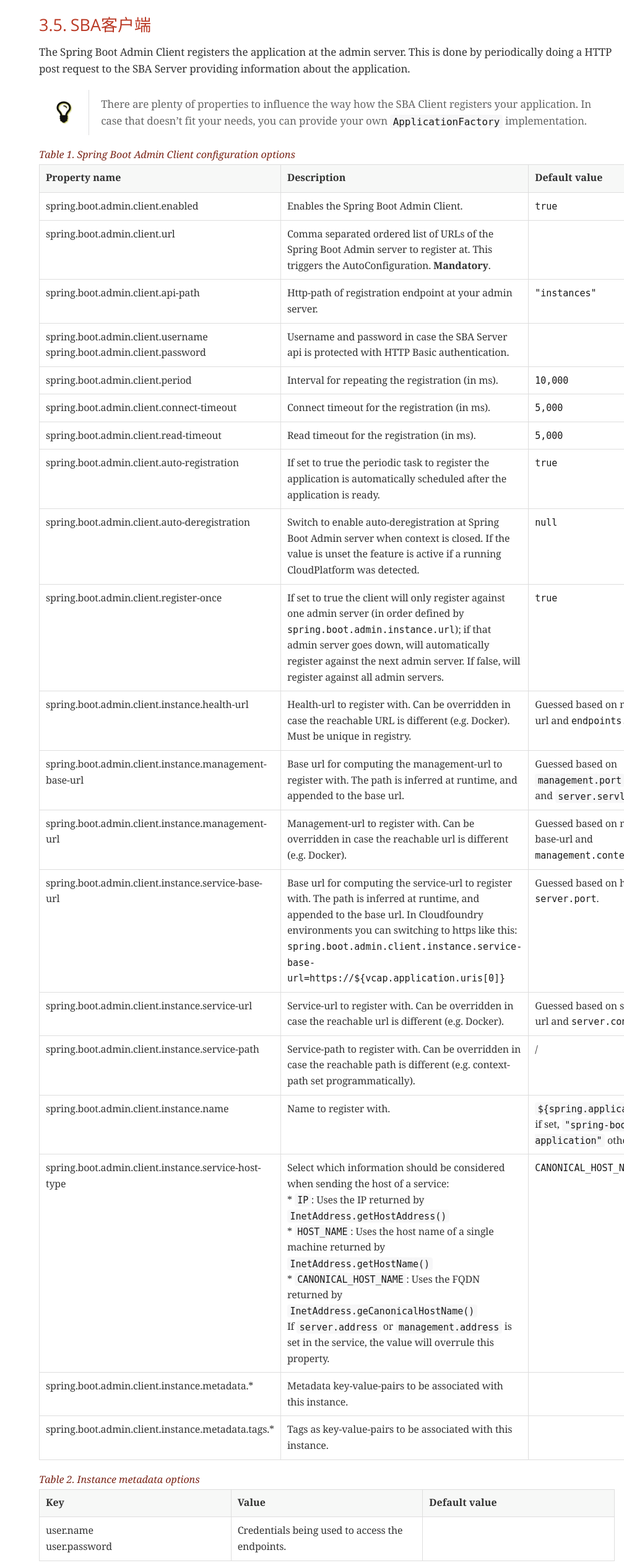
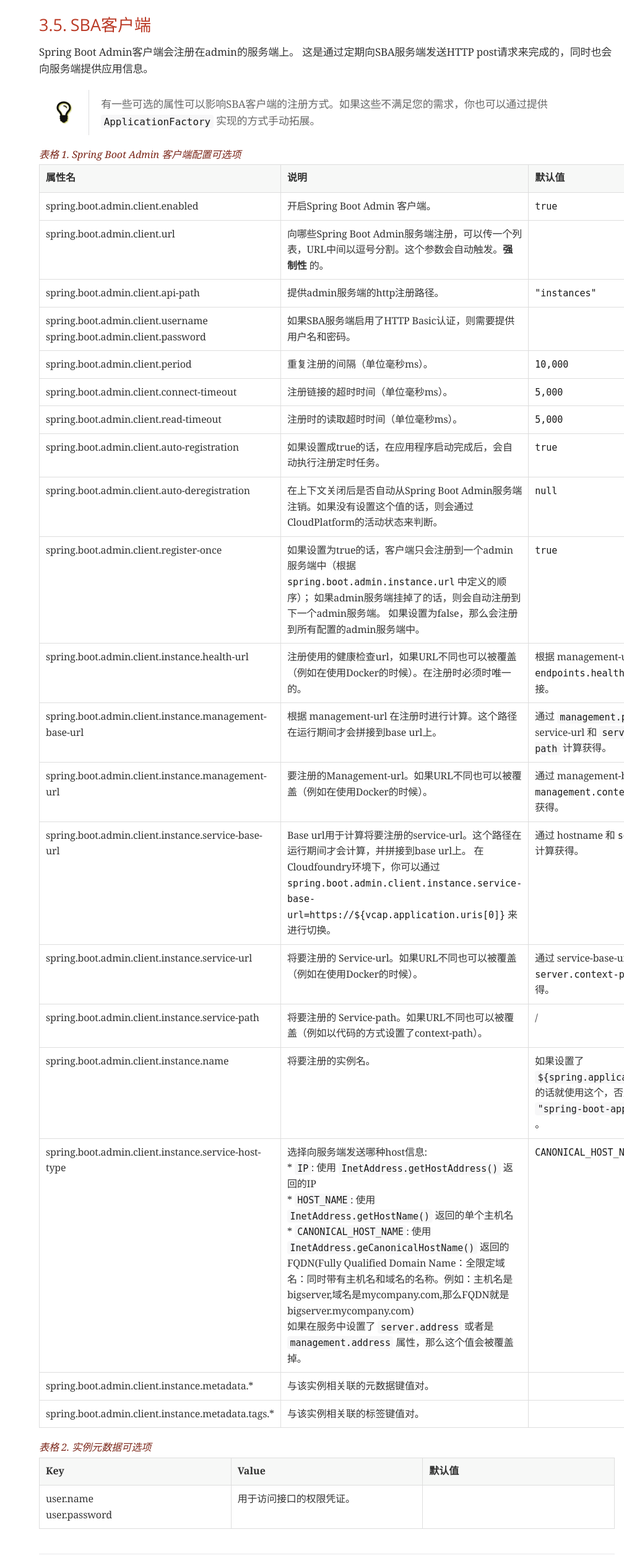
Before and after one commit to qq253498229/docs-spring-boot-admin-docs-chinese, a website: page docs/index.html in a window 1280 px wide. Shown: the part 8334-10855 px from the top of the page at 62% size, without its empty margins (272-1280 px from the left). Drawn offline with nearby package versions, Linux system fonts and the light colour scheme; a web font is replaced by a local one.

Commit message:
客户端

```diff
--- a/docs/index.html
+++ b/docs/index.html
@@ -1140,8 +1140,8 @@
 <div class="sect2">
 <h3 id="spring-boot-admin-client"><a class="anchor" href="#spring-boot-admin-client"></a><a class="link" href="#spring-boot-admin-client">3.5. SBA客户端</a></h3>
 <div class="paragraph">
-<p>The Spring Boot Admin Client registers the application at the admin server.
-This is done by periodically doing a HTTP post request to the SBA Server providing information about the application.</p>
+<p>Spring Boot Admin客户端会注册在admin的服务端上。
+这是通过定期向SBA服务端发送HTTP post请求来完成的，同时也会向服务端提供应用信息。</p>
 </div>
 <div class="admonitionblock tip">
 <table>
@@ -1150,14 +1150,13 @@
 <i class="fa icon-tip" title="Tip"></i>
 </td>
 <td class="content">
-There are plenty of properties to influence the way how the SBA Client registers your application.
-In case that doesn&#8217;t fit your needs, you can provide your own <code>ApplicationFactory</code> implementation.
+有一些可选的属性可以影响SBA客户端的注册方式。如果这些不满足您的需求，你也可以通过提供 <code>ApplicationFactory</code> 实现的方式手动拓展。
 </td>
 </tr>
 </table>
 </div>
 <table class="tableblock frame-all grid-all stretch">
-<caption class="title">Table 1. Spring Boot Admin Client configuration options</caption>
+<caption class="title">表格 1. Spring Boot Admin 客户端配置可选项</caption>
 <colgroup>
 <col style="width: 33.3333%;">
 <col style="width: 33.3333%;">
@@ -1165,121 +1164,124 @@
 </colgroup>
 <thead>
 <tr>
-<th class="tableblock halign-left valign-top">Property name</th>
-<th class="tableblock halign-left valign-top">Description</th>
-<th class="tableblock halign-left valign-top">Default value</th>
+<th class="tableblock halign-left valign-top">属性名</th>
+<th class="tableblock halign-left valign-top">说明</th>
+<th class="tableblock halign-left valign-top">默认值</th>
 </tr>
 </thead>
 <tbody>
 <tr>
 <td class="tableblock halign-left valign-top"><p class="tableblock">spring.boot.admin.client.enabled</p></td>
-<td class="tableblock halign-left valign-top"><p class="tableblock">Enables the Spring Boot Admin Client.</p></td>
+<td class="tableblock halign-left valign-top"><p class="tableblock">开启Spring Boot Admin 客户端。</p></td>
 <td class="tableblock halign-left valign-top"><p class="tableblock"><code>true</code></p></td>
 </tr>
 <tr>
 <td class="tableblock halign-left valign-top"><p class="tableblock">spring.boot.admin.client.url</p></td>
-<td class="tableblock halign-left valign-top"><p class="tableblock">Comma separated ordered list of URLs of the Spring Boot Admin server to register at. This triggers the AutoConfiguration. <strong>Mandatory</strong>.</p></td>
+<td class="tableblock halign-left valign-top"><p class="tableblock">向哪些Spring Boot Admin服务端注册，可以传一个列表，URL中间以逗号分割。这个参数会自动触发。<strong>强制性</strong> 的。</p></td>
 <td class="tableblock halign-left valign-top"></td>
 </tr>
 <tr>
 <td class="tableblock halign-left valign-top"><p class="tableblock">spring.boot.admin.client.api-path</p></td>
-<td class="tableblock halign-left valign-top"><p class="tableblock">Http-path of registration endpoint at your admin server.</p></td>
+<td class="tableblock halign-left valign-top"><p class="tableblock">提供admin服务端的http注册路径。</p></td>
 <td class="tableblock halign-left valign-top"><p class="tableblock"><code>"instances"</code></p></td>
 </tr>
 <tr>
 <td class="tableblock halign-left valign-top"><p class="tableblock">spring.boot.admin.client.username<br>
 spring.boot.admin.client.password</p></td>
-<td class="tableblock halign-left valign-top"><p class="tableblock">Username and password in case the SBA Server api is protected with HTTP Basic authentication.</p></td>
+<td class="tableblock halign-left valign-top"><p class="tableblock">如果SBA服务端启用了HTTP Basic认证，则需要提供用户名和密码。</p></td>
 <td class="tableblock halign-left valign-top"></td>
 </tr>
 <tr>
 <td class="tableblock halign-left valign-top"><p class="tableblock">spring.boot.admin.client.period</p></td>
-<td class="tableblock halign-left valign-top"><p class="tableblock">Interval for repeating the registration (in ms).</p></td>
+<td class="tableblock halign-left valign-top"><p class="tableblock">重复注册的间隔（单位毫秒ms）。</p></td>
 <td class="tableblock halign-left valign-top"><p class="tableblock"><code>10,000</code></p></td>
 </tr>
 <tr>
 <td class="tableblock halign-left valign-top"><p class="tableblock">spring.boot.admin.client.connect-timeout</p></td>
-<td class="tableblock halign-left valign-top"><p class="tableblock">Connect timeout for the registration (in ms).</p></td>
+<td class="tableblock halign-left valign-top"><p class="tableblock">注册链接的超时时间（单位毫秒ms）。</p></td>
 <td class="tableblock halign-left valign-top"><p class="tableblock"><code>5,000</code></p></td>
 </tr>
 <tr>
 <td class="tableblock halign-left valign-top"><p class="tableblock">spring.boot.admin.client.read-timeout</p></td>
-<td class="tableblock halign-left valign-top"><p class="tableblock">Read timeout for the registration (in ms).</p></td>
+<td class="tableblock halign-left valign-top"><p class="tableblock">注册时的读取超时时间（单位毫秒ms）。</p></td>
 <td class="tableblock halign-left valign-top"><p class="tableblock"><code>5,000</code></p></td>
 </tr>
 <tr>
 <td class="tableblock halign-left valign-top"><p class="tableblock">spring.boot.admin.client.auto-registration</p></td>
-<td class="tableblock halign-left valign-top"><p class="tableblock">If set to true the periodic task to register the application is automatically scheduled after the application is ready.</p></td>
+<td class="tableblock halign-left valign-top"><p class="tableblock">如果设置成true的话，在应用程序启动完成后，会自动执行注册定时任务。</p></td>
 <td class="tableblock halign-left valign-top"><p class="tableblock"><code>true</code></p></td>
 </tr>
 <tr>
 <td class="tableblock halign-left valign-top"><p class="tableblock">spring.boot.admin.client.auto-deregistration</p></td>
-<td class="tableblock halign-left valign-top"><p class="tableblock">Switch to enable auto-deregistration at Spring Boot Admin server when context is closed. If the value is unset the feature is active if a running CloudPlatform was detected.</p></td>
+<td class="tableblock halign-left valign-top"><p class="tableblock">在上下文关闭后是否自动从Spring Boot Admin服务端注销。如果没有设置这个值的话，则会通过CloudPlatform的活动状态来判断。</p></td>
 <td class="tableblock halign-left valign-top"><p class="tableblock"><code>null</code></p></td>
 </tr>
 <tr>
 <td class="tableblock halign-left valign-top"><p class="tableblock">spring.boot.admin.client.register-once</p></td>
-<td class="tableblock halign-left valign-top"><p class="tableblock">If set to true the client will only register against one admin server (in order defined by <code>spring.boot.admin.instance.url</code>); if that admin server goes down, will automatically register against the next admin server. If false, will register against all admin servers.</p></td>
+<td class="tableblock halign-left valign-top"><p class="tableblock">如果设置为true的话，客户端只会注册到一个admin服务端中（根据 <code>spring.boot.admin.instance.url</code> 中定义的顺序）；
+如果admin服务端挂掉了的话，则会自动注册到下一个admin服务端。
+如果设置为false，那么会注册到所有配置的admin服务端中。</p></td>
 <td class="tableblock halign-left valign-top"><p class="tableblock"><code>true</code></p></td>
 </tr>
 <tr>
 <td class="tableblock halign-left valign-top"><p class="tableblock">spring.boot.admin.client.instance.health-url</p></td>
-<td class="tableblock halign-left valign-top"><p class="tableblock">Health-url to register with. Can be overridden in case the reachable URL is different (e.g. Docker). Must be unique in registry.</p></td>
-<td class="tableblock halign-left valign-top"><p class="tableblock">Guessed based on management-url and <code>endpoints.health.id</code>.</p></td>
+<td class="tableblock halign-left valign-top"><p class="tableblock">注册使用的健康检查url，如果URL不同也可以被覆盖（例如在使用Docker的时候）。在注册时必须时唯一的。</p></td>
+<td class="tableblock halign-left valign-top"><p class="tableblock">根据 management-url 和 <code>endpoints.health.id</code> 进行拼接。</p></td>
 </tr>
 <tr>
 <td class="tableblock halign-left valign-top"><p class="tableblock">spring.boot.admin.client.instance.management-base-url</p></td>
-<td class="tableblock halign-left valign-top"><p class="tableblock">Base url for computing the management-url to register with. The path is inferred at runtime, and appended to the base url.</p></td>
-<td class="tableblock halign-left valign-top"><p class="tableblock">Guessed based on <code>management.port</code>, service-url and <code>server.servlet-path</code>.</p></td>
+<td class="tableblock halign-left valign-top"><p class="tableblock">根据 management-url 在注册时进行计算。这个路径在运行期间才会拼接到base url上。</p></td>
+<td class="tableblock halign-left valign-top"><p class="tableblock">通过 <code>management.port</code> 、 service-url 和 <code>server.servlet-path</code> 计算获得。</p></td>
 </tr>
 <tr>
 <td class="tableblock halign-left valign-top"><p class="tableblock">spring.boot.admin.client.instance.management-url</p></td>
-<td class="tableblock halign-left valign-top"><p class="tableblock">Management-url to register with. Can be overridden in case the reachable url is different (e.g. Docker).</p></td>
-<td class="tableblock halign-left valign-top"><p class="tableblock">Guessed based on management-base-url and <code>management.context-path</code>.</p></td>
+<td class="tableblock halign-left valign-top"><p class="tableblock">要注册的Management-url。如果URL不同也可以被覆盖（例如在使用Docker的时候）。</p></td>
+<td class="tableblock halign-left valign-top"><p class="tableblock">通过 management-base-url 和 <code>management.context-path</code> 计算获得。</p></td>
 </tr>
 <tr>
 <td class="tableblock halign-left valign-top"><p class="tableblock">spring.boot.admin.client.instance.service-base-url</p></td>
-<td class="tableblock halign-left valign-top"><p class="tableblock">Base url for computing the service-url to register with. The path is inferred at runtime, and appended to the base url. In Cloudfoundry environments you can switching to https like this: <code>spring.boot.admin.client.instance.service-base-url=https://${vcap.application.uris[0]}</code></p></td>
-<td class="tableblock halign-left valign-top"><p class="tableblock">Guessed based on hostname, <code>server.port</code>.</p></td>
+<td class="tableblock halign-left valign-top"><p class="tableblock">Base url用于计算将要注册的service-url。这个路径在运行期间才会计算，并拼接到base url上。
+在Cloudfoundry环境下，你可以通过 <code>spring.boot.admin.client.instance.service-base-url=https://${vcap.application.uris[0]}</code> 来进行切换。</p></td>
+<td class="tableblock halign-left valign-top"><p class="tableblock">通过 hostname 和 <code>server.port</code> 计算获得。</p></td>
 </tr>
 <tr>
 <td class="tableblock halign-left valign-top"><p class="tableblock">spring.boot.admin.client.instance.service-url</p></td>
-<td class="tableblock halign-left valign-top"><p class="tableblock">Service-url to register with. Can be overridden in case the reachable url is different (e.g. Docker).</p></td>
-<td class="tableblock halign-left valign-top"><p class="tableblock">Guessed based on service-base-url and <code>server.context-path</code>.</p></td>
+<td class="tableblock halign-left valign-top"><p class="tableblock">将要注册的 Service-url。如果URL不同也可以被覆盖（例如在使用Docker的时候）。</p></td>
+<td class="tableblock halign-left valign-top"><p class="tableblock">通过 service-base-url 和 <code>server.context-path</code> 计算获得。</p></td>
 </tr>
 <tr>
 <td class="tableblock halign-left valign-top"><p class="tableblock">spring.boot.admin.client.instance.service-path</p></td>
-<td class="tableblock halign-left valign-top"><p class="tableblock">Service-path to register with. Can be overridden in case the reachable path is different (e.g. context-path set programmatically).</p></td>
+<td class="tableblock halign-left valign-top"><p class="tableblock">将要注册的 Service-path。如果URL不同也可以被覆盖（例如以代码的方式设置了context-path）。</p></td>
 <td class="tableblock halign-left valign-top"><p class="tableblock">/</p></td>
 </tr>
 <tr>
 <td class="tableblock halign-left valign-top"><p class="tableblock">spring.boot.admin.client.instance.name</p></td>
-<td class="tableblock halign-left valign-top"><p class="tableblock">Name to register with.</p></td>
-<td class="tableblock halign-left valign-top"><p class="tableblock"><code>${spring.application.name}</code> if set, <code>"spring-boot-application"</code> otherwise.</p></td>
+<td class="tableblock halign-left valign-top"><p class="tableblock">将要注册的实例名。</p></td>
+<td class="tableblock halign-left valign-top"><p class="tableblock">如果设置了 <code>${spring.application.name}</code> 的话就使用这个，否则会使用 <code>"spring-boot-application"</code> 。</p></td>
 </tr>
 <tr>
 <td class="tableblock halign-left valign-top"><p class="tableblock">spring.boot.admin.client.instance.service-host-type</p></td>
-<td class="tableblock halign-left valign-top"><p class="tableblock">Select which information should be considered when sending the host of a service:<br>
-    * <code>IP</code>: Uses the IP returned by <code>InetAddress.getHostAddress()</code><br>
-    * <code>HOST_NAME</code>: Uses the host name of a single machine returned by <code>InetAddress.getHostName()</code><br>
-    * <code>CANONICAL_HOST_NAME</code>: Uses the FQDN returned by <code>InetAddress.geCanonicalHostName()</code><br>
-    If <code>server.address</code> or <code>management.address</code> is set in the service, the value will overrule this property.</p></td>
+<td class="tableblock halign-left valign-top"><p class="tableblock">选择向服务端发送哪种host信息:<br>
+    * <code>IP</code>: 使用 <code>InetAddress.getHostAddress()</code> 返回的IP<br>
+    * <code>HOST_NAME</code>: 使用 <code>InetAddress.getHostName()</code> 返回的单个主机名<br>
+    * <code>CANONICAL_HOST_NAME</code>: 使用 <code>InetAddress.geCanonicalHostName()</code> 返回的FQDN(Fully Qualified Domain Name：全限定域名：同时带有主机名和域名的名称。例如：主机名是bigserver,域名是mycompany.com,那么FQDN就是bigserver.mycompany.com)<br>
+    如果在服务中设置了 <code>server.address</code> 或者是 <code>management.address</code> 属性，那么这个值会被覆盖掉。</p></td>
 <td class="tableblock halign-left valign-top"><p class="tableblock"><code>CANONICAL_HOST_NAME</code></p></td>
 </tr>
 <tr>
 <td class="tableblock halign-left valign-top"><p class="tableblock">spring.boot.admin.client.instance.metadata.*</p></td>
-<td class="tableblock halign-left valign-top"><p class="tableblock">Metadata key-value-pairs to be associated with this instance.</p></td>
+<td class="tableblock halign-left valign-top"><p class="tableblock">与该实例相关联的元数据键值对。</p></td>
 <td class="tableblock halign-left valign-top"></td>
 </tr>
 <tr>
 <td class="tableblock halign-left valign-top"><p class="tableblock">spring.boot.admin.client.instance.metadata.tags.*</p></td>
-<td class="tableblock halign-left valign-top"><p class="tableblock">Tags as key-value-pairs to be associated with this instance.</p></td>
+<td class="tableblock halign-left valign-top"><p class="tableblock">与该实例相关联的标签键值对。</p></td>
 <td class="tableblock halign-left valign-top"></td>
 </tr>
 </tbody>
 </table>
 <table class="tableblock frame-all grid-all stretch">
-<caption class="title">Table 2. Instance metadata options</caption>
+<caption class="title">表格 2. 实例元数据可选项</caption>
 <colgroup>
 <col style="width: 33.3333%;">
 <col style="width: 33.3333%;">
@@ -1289,14 +1291,14 @@
 <tr>
 <th class="tableblock halign-left valign-top">Key</th>
 <th class="tableblock halign-left valign-top">Value</th>
-<th class="tableblock halign-left valign-top">Default value</th>
+<th class="tableblock halign-left valign-top">默认值</th>
 </tr>
 </thead>
 <tbody>
 <tr>
 <td class="tableblock halign-left valign-top"><p class="tableblock">user.name<br>
 user.password</p></td>
-<td class="tableblock halign-left valign-top"><p class="tableblock">Credentials being used to access the endpoints.</p></td>
+<td class="tableblock halign-left valign-top"><p class="tableblock">用于访问接口的权限凭证。</p></td>
 <td class="tableblock halign-left valign-top"></td>
 </tr>
 </tbody>
@@ -1564,7 +1566,7 @@
 </table>
 </div>
 <table class="tableblock frame-all grid-all stretch">
-<caption class="title">Table 3. Instance metadata options</caption>
+<caption class="title">表格 3. Instance metadata options</caption>
 <colgroup>
 <col style="width: 33.3333%;">
 <col style="width: 33.3333%;">
@@ -1612,7 +1614,7 @@
 </tbody>
 </table>
 <table class="tableblock frame-all grid-all stretch">
-<caption class="title">Table 4. Discovery configuration options</caption>
+<caption class="title">表格 4. Discovery configuration options</caption>
 <colgroup>
 <col style="width: 33.3333%;">
 <col style="width: 33.3333%;">
@@ -1745,7 +1747,7 @@
 </ol>
 </div>
 <table class="tableblock frame-all grid-all stretch">
-<caption class="title">Table 5. Hazelcast configuration options</caption>
+<caption class="title">表格 5. Hazelcast configuration options</caption>
 <colgroup>
 <col style="width: 33.3333%;">
 <col style="width: 33.3333%;">
@@ -1831,7 +1833,7 @@
 <li>
 <p>Configure the mail with the options below</p>
 <table class="tableblock frame-all grid-all stretch">
-<caption class="title">Table 6. Mail notifications configuration options</caption>
+<caption class="title">表格 6. Mail notifications configuration options</caption>
 <colgroup>
 <col style="width: 33.3333%;">
 <col style="width: 33.3333%;">
@@ -1892,7 +1894,7 @@
 <p>To enable <a href="https://www.pagerduty.com/">PagerDuty</a> notifications you just have to add a generic service to your PagerDuty-account and set <code>spring.boot.admin.notify.pagerduty.service-key</code> to the service-key you received.</p>
 </div>
 <table class="tableblock frame-all grid-all stretch">
-<caption class="title">Table 7. PagerDuty notifications configuration options</caption>
+<caption class="title">表格 7. PagerDuty notifications configuration options</caption>
 <colgroup>
 <col style="width: 33.3333%;">
 <col style="width: 33.3333%;">
@@ -1950,7 +1952,7 @@
 <p>To enable <a href="https://www.opsgenie.com/">OpsGenie</a> notifications you just have to add a new JSON Rest API integration to your OpsGenie account and set <code>spring.boot.admin.notify.opsgenie.api-key</code> to the apiKey you received.</p>
 </div>
 <table class="tableblock frame-all grid-all stretch">
-<caption class="title">Table 8. OpsGenie notifications configuration options</caption>
+<caption class="title">表格 8. OpsGenie notifications configuration options</caption>
 <colgroup>
 <col style="width: 33.3333%;">
 <col style="width: 33.3333%;">
@@ -2023,7 +2025,7 @@
 <p>To enable <a href="https://www.hipchat.com/">Hipchat</a> notifications you need to create an API token on your Hipchat account and set the appropriate configuration properties.</p>
 </div>
 <table class="tableblock frame-all grid-all stretch">
-<caption class="title">Table 9. Hipchat notifications configuration options</caption>
+<caption class="title">表格 9. Hipchat notifications configuration options</caption>
 <colgroup>
 <col style="width: 33.3333%;">
 <col style="width: 33.3333%;">
@@ -2082,7 +2084,7 @@
 account and configure it appropriately.</p>
 </div>
 <table class="tableblock frame-all grid-all stretch">
-<caption class="title">Table 10. Slack notifications configuration options</caption>
+<caption class="title">表格 10. Slack notifications configuration options</caption>
 <colgroup>
 <col style="width: 33.3333%;">
 <col style="width: 33.3333%;">
@@ -2140,7 +2142,7 @@
 <p>To enable <a href="https://sdelements.github.io/lets-chat/">Let&#8217;s Chat</a> notifications you need to add the host url and add the API token and username from Let&#8217;s Chat</p>
 </div>
 <table class="tableblock frame-all grid-all stretch">
-<caption class="title">Table 11. Let&#8217;s Chat notifications configuration options</caption>
+<caption class="title">表格 11. Let&#8217;s Chat notifications configuration options</caption>
 <colgroup>
 <col style="width: 33.3333%;">
 <col style="width: 33.3333%;">
@@ -2198,7 +2200,7 @@
 <p>To enable Microsoft Teams notifications you need to setup a connector webhook url and set the appropriate configuration property.</p>
 </div>
 <table class="tableblock frame-all grid-all stretch">
-<caption class="title">Table 12. Microsoft Teams notifications configuration options</caption>
+<caption class="title">表格 12. Microsoft Teams notifications configuration options</caption>
 <colgroup>
 <col style="width: 33.3333%;">
 <col style="width: 33.3333%;">
@@ -2271,7 +2273,7 @@
 <p>To enable <a href="https://telegram.org/">Telegram</a> notifications you need to create and authorize a telegram bot and set the appropriate configuration properties for auth-token and chat-id.</p>
 </div>
 <table class="tableblock frame-all grid-all stretch">
-<caption class="title">Table 13. Telegram notifications configuration options</caption>
+<caption class="title">表格 13. Telegram notifications configuration options</caption>
 <colgroup>
 <col style="width: 33.3333%;">
 <col style="width: 33.3333%;">
@@ -2324,7 +2326,7 @@
 <p>To enable Discord notifications you need to create a webhook and set the appropriate configuration property.</p>
 </div>
 <table class="tableblock frame-all grid-all stretch">
-<caption class="title">Table 14. Discord notifications configuration options</caption>
+<caption class="title">表格 14. Discord notifications configuration options</caption>
 <colgroup>
 <col style="width: 33.3333%;">
 <col style="width: 33.3333%;">
@@ -2377,7 +2379,7 @@
 <p>All Notifiers which are using a <code>RestTemplate</code> can be configured to use a proxy.</p>
 </div>
 <table class="tableblock frame-all grid-all stretch">
-<caption class="title">Table 15. Notification Proxy configuration options</caption>
+<caption class="title">表格 15. Notification Proxy configuration options</caption>
 <colgroup>
 <col style="width: 33.3333%;">
 <col style="width: 33.3333%;">
@@ -2532,7 +2534,7 @@
 <p>To enable <a href="https://www.dingtalk.com/">DingTalk</a> notifications you need to create and authorize a dingtalk bot and set the appropriate configuration properties for webhookUrl and secret.</p>
 </div>
 <table class="tableblock frame-all grid-all stretch">
-<caption class="title">Table 16. DingTalk notifications configuration options</caption>
+<caption class="title">表格 16. DingTalk notifications configuration options</caption>
 <colgroup>
 <col style="width: 33.3333%;">
 <col style="width: 33.3333%;">
```
Also changed, not shown: 1 other file.
